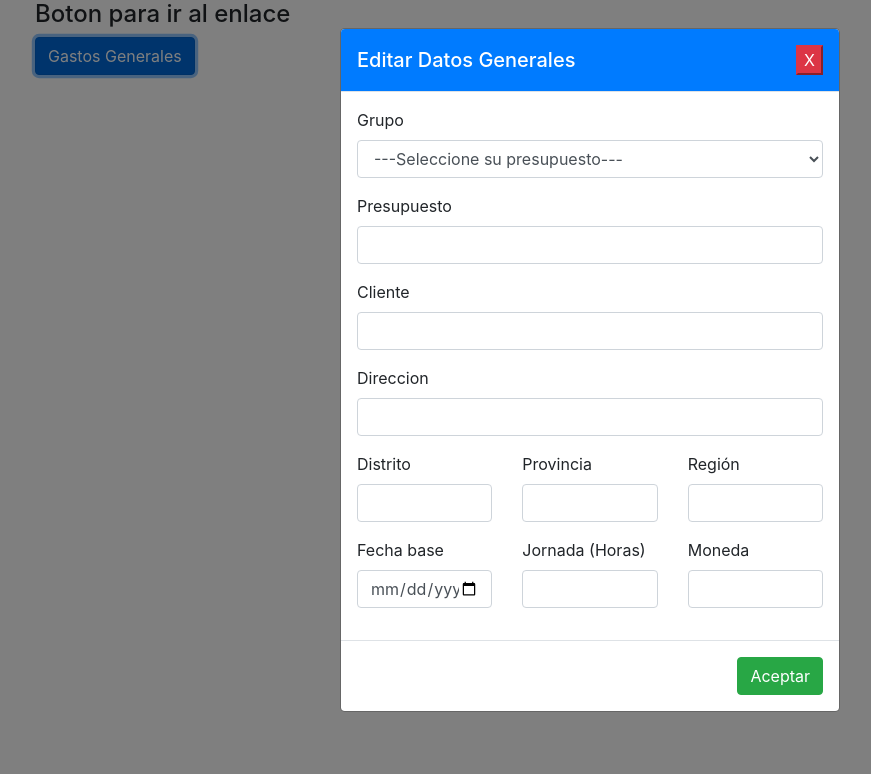
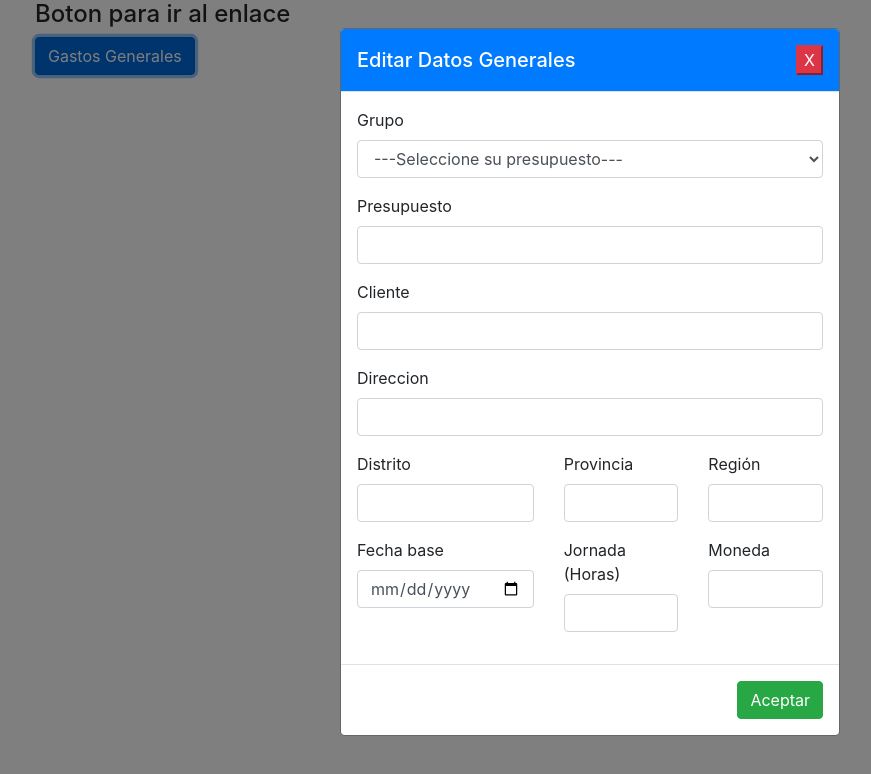
Before and after one commit to GalletaPVP/Practica-06, a plain HTML site: page index.html in a window 1280 px wide. Both pictures are taken after a click on the button "Gastos Generales". Shown: the whole page, without its empty margins (50-921 px from the left). Drawn offline with Linux system fonts and the light colour scheme.

Commit message:
Update index.html

```diff
--- a/index.html
+++ b/index.html
@@ -69,7 +69,7 @@
                                 </div>
                             </div>
                             <div class="row">
-                                <div class="col-4">
+                                <div class="col-5">
                                     <div class="form-group">
                                         <label for="distrito">Distrito</label>
                                         <input type="text" class="form-control" required>
@@ -107,7 +107,7 @@
                                 </div>
                             </div>
                             <div class="row">
-                                <div class="col-4">
+                                <div class="col-5">
                                     <label for="fecha">Fecha base</label>
                                     <input type="date" class="form-control" required>
                                     <div class="valid-feedback">
```
